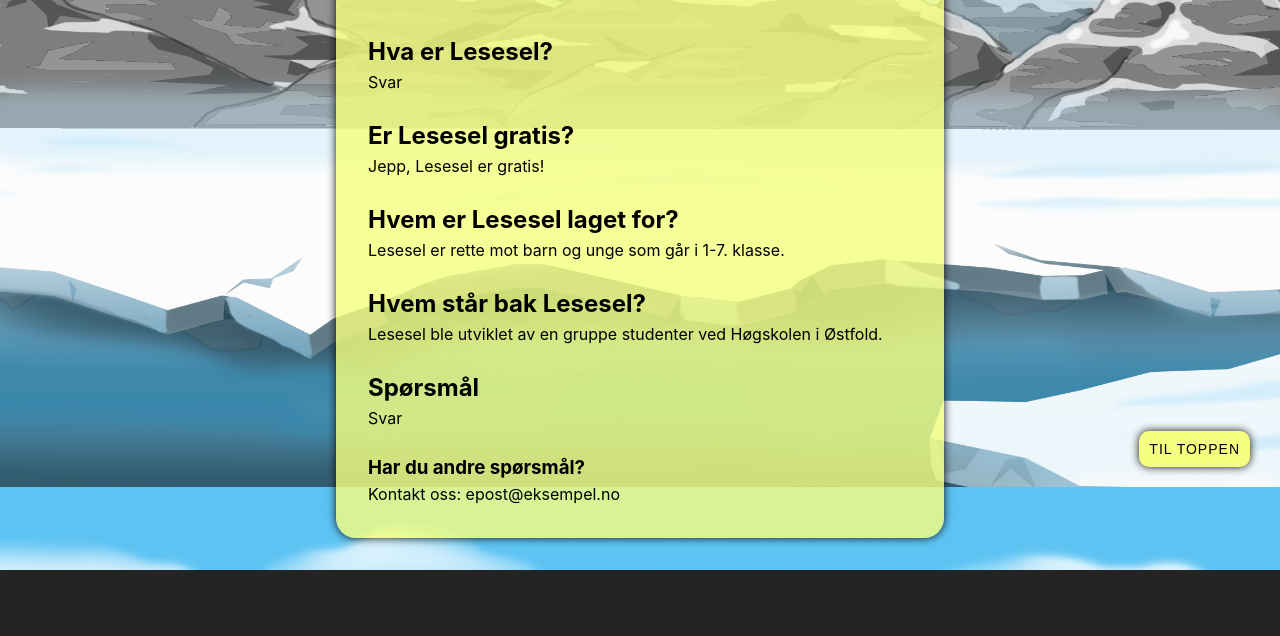
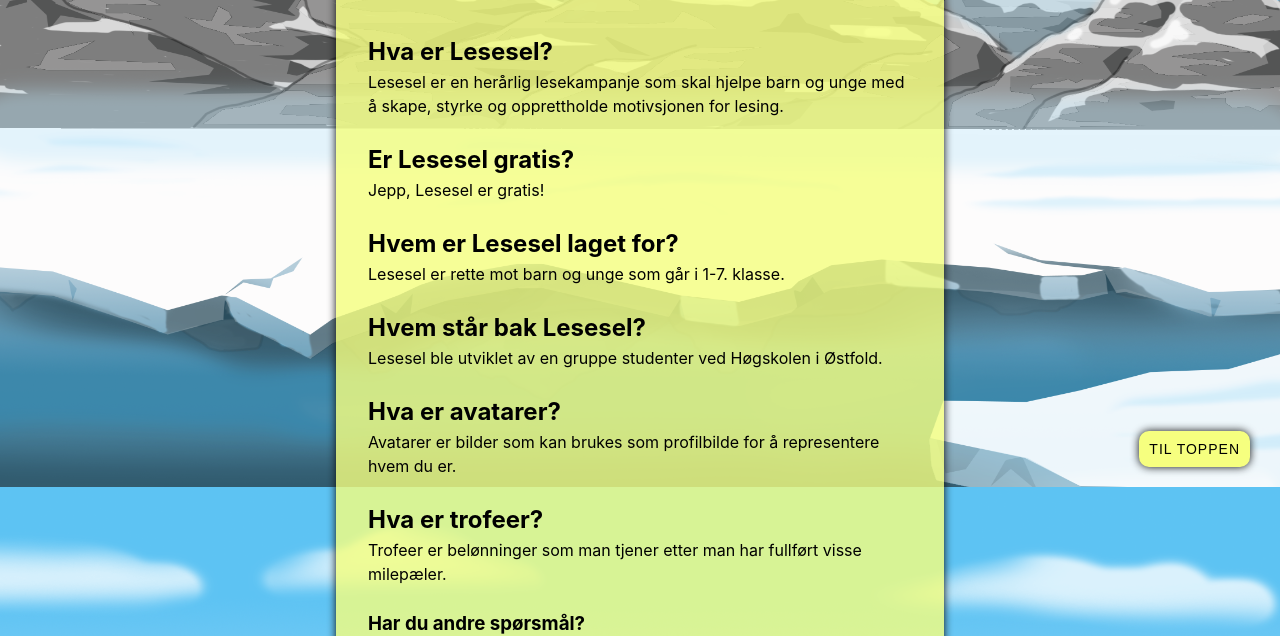
Before and after one commit to omrosand/lesesel, a React (Vite) app: page /oftestiltesporsmal in a window 1280 px wide. Shown: the part 313-949 px from the top of the page. Before the commit the page ends 883 px from the top, so only its background shows below. Built offline with nearby package versions, Linux system fonts and the light colour scheme; no server answers.

Commit message:
Endret all Lorum Ipsum tekst

```diff
--- a/src/pages/Faq.jsx
+++ b/src/pages/Faq.jsx
@@ -11,7 +11,7 @@
 
       <article className='pageCard'>
         <h2>Hva er Lesesel?</h2>
-          <p>Svar</p>
+          <p>Lesesel er en herårlig lesekampanje som skal hjelpe barn og unge med å skape, styrke og opprettholde motivsjonen for lesing. </p>
 
         <h2>Er Lesesel gratis?</h2>
           <p>Jepp, Lesesel er gratis! </p>
@@ -22,8 +22,11 @@
         <h2>Hvem står bak Lesesel?</h2>
           <p>Lesesel ble utviklet av en gruppe studenter ved Høgskolen i Østfold.</p>
 
-        <h2>Spørsmål </h2>
-          <p>Svar</p>
+        <h2>Hva er avatarer? </h2>
+          <p>Avatarer er bilder som kan brukes som profilbilde for å representere hvem du er. </p>
+
+        <h2>Hva er trofeer? </h2>
+        <p>Trofeer er belønninger som man tjener etter man har fullført visse milepæler. </p>
 
         <section>
           <h3>Har du andre spørsmål? </h3>
--- a/src/pages/Login.jsx
+++ b/src/pages/Login.jsx
@@ -53,11 +53,12 @@
       </Helmet>
       {!user ? (
         <>
-          <p className="introText">
-            For å kunne bruke Lesesel må du logge deg inn bla bla bla Donec
-            lacinia auctor ante, a vestibulum purus suscipit eleifend. Sed nec
-            volutpat massa.
-          </p>
+          <h1 className="introText">
+          Velkommen tilbake!
+          </h1>
+          <h2>
+          Logg inn
+          </h2>
           <form onSubmit={handleLogin} className="loginForm">
             <div className="formWrapper">
               <label htmlFor="username">Brukernavn:</label>
--- a/src/pages/Settings.jsx
+++ b/src/pages/Settings.jsx
@@ -15,8 +15,7 @@
       <article className="pageCard">
         <h2>Bytte språk?</h2>
         <p>
-          Lorem ipsum dolor sit amet, consectetur adipiscing elit. Sed luctus
-          ipsum in pulvinar ultricies.
+          Lesesel er både tilgjenglig på norsk og engelsk. Trykk på knappen under om du ønsker å bytte språk.
         </p>
         <button>Bytt språk</button>
 
```
